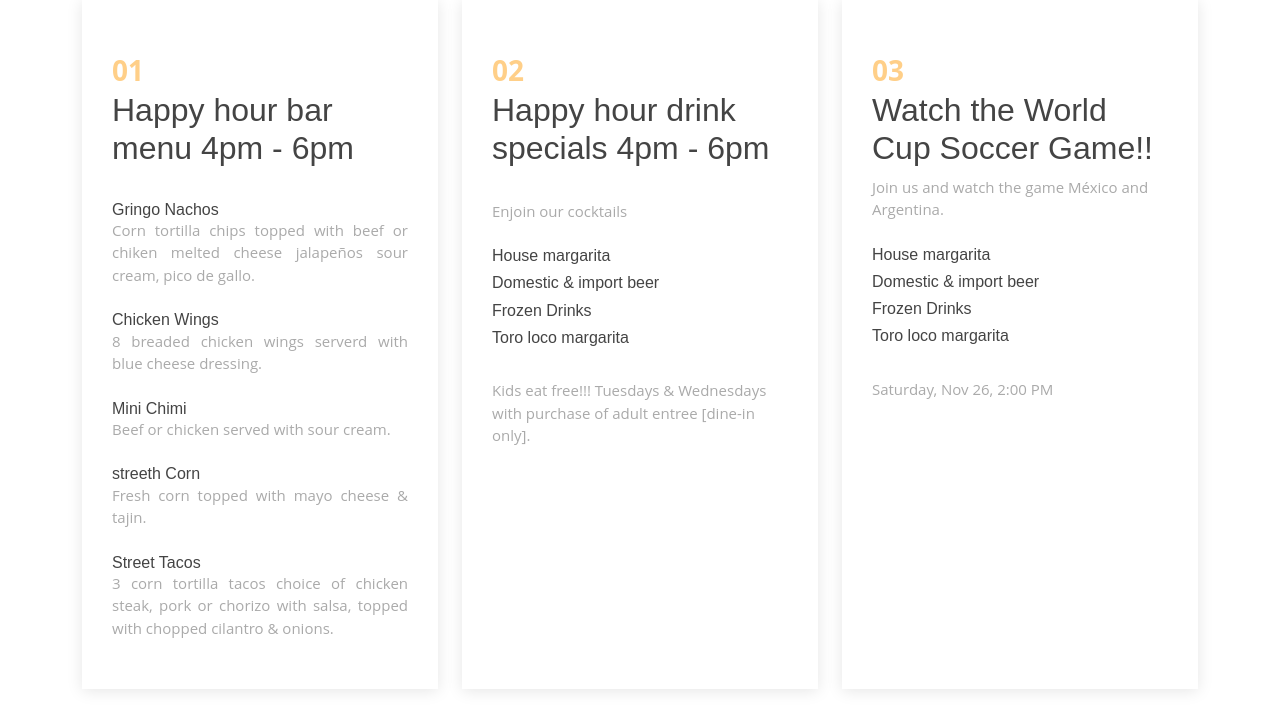
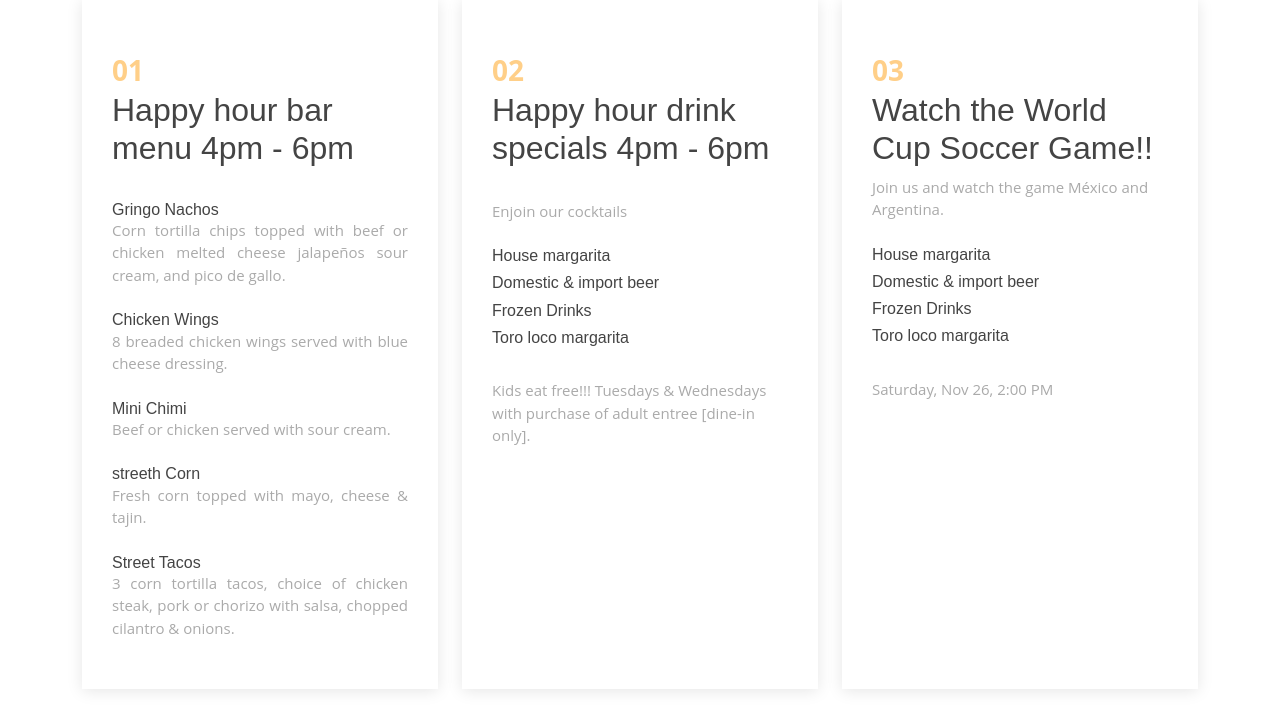
Before and after one commit to JMartinRutgers/toroloco, a Flask app: page / in a window 1280 px wide. Shown: the part 1635-2362 px from the top of the page. Run offline with Flask 2, Linux system fonts and the light colour scheme; some libraries are stand-ins or nearby versions.

Commit message:
Add files via upload

```diff
--- a/templates/index.html
+++ b/templates/index.html
@@ -217,19 +217,19 @@
                             <h2>Happy hour bar menu 4pm - 6pm</h2>
                             <br>
                             <h6 style="margin-bottom: 0">Gringo Nachos</h6>
-                            <p align="justify">Corn tortilla chips topped with beef or chiken melted cheese jalapeños sour cream, pico de gallo.</p>
+                            <p align="justify">Corn tortilla chips topped with beef or chicken melted cheese jalapeños sour cream, and pico de gallo.</p>
                             <br>
                             <h6 style="margin-bottom: 0">Chicken Wings</h6>
-                            <p align="justify">8 breaded chicken wings serverd with blue cheese dressing.</p>
+                            <p align="justify">8 breaded chicken wings served with blue cheese dressing.</p>
                             <br>
                             <h6 style="margin-bottom: 0">Mini Chimi</h6>
                             <p align="justify">Beef or chicken served with sour cream.</p>
                             <br>
                             <h6 style="margin-bottom: 0">streeth Corn</h6>
-                            <p align="justify">Fresh corn topped with mayo cheese & tajin.</p>
+                            <p align="justify">Fresh corn topped with mayo, cheese & tajin.</p>
                             <br>
                             <h6 style="margin-bottom: 0">Street Tacos</h6>
-                            <p align="justify">3 corn tortilla tacos choice of chicken steak, pork or chorizo with salsa, topped with chopped cilantro & onions.</p>
+                            <p align="justify">3 corn tortilla tacos, choice of chicken steak, pork or chorizo with salsa, chopped cilantro & onions.</p>
                         </div>
                     </div>
 
```
